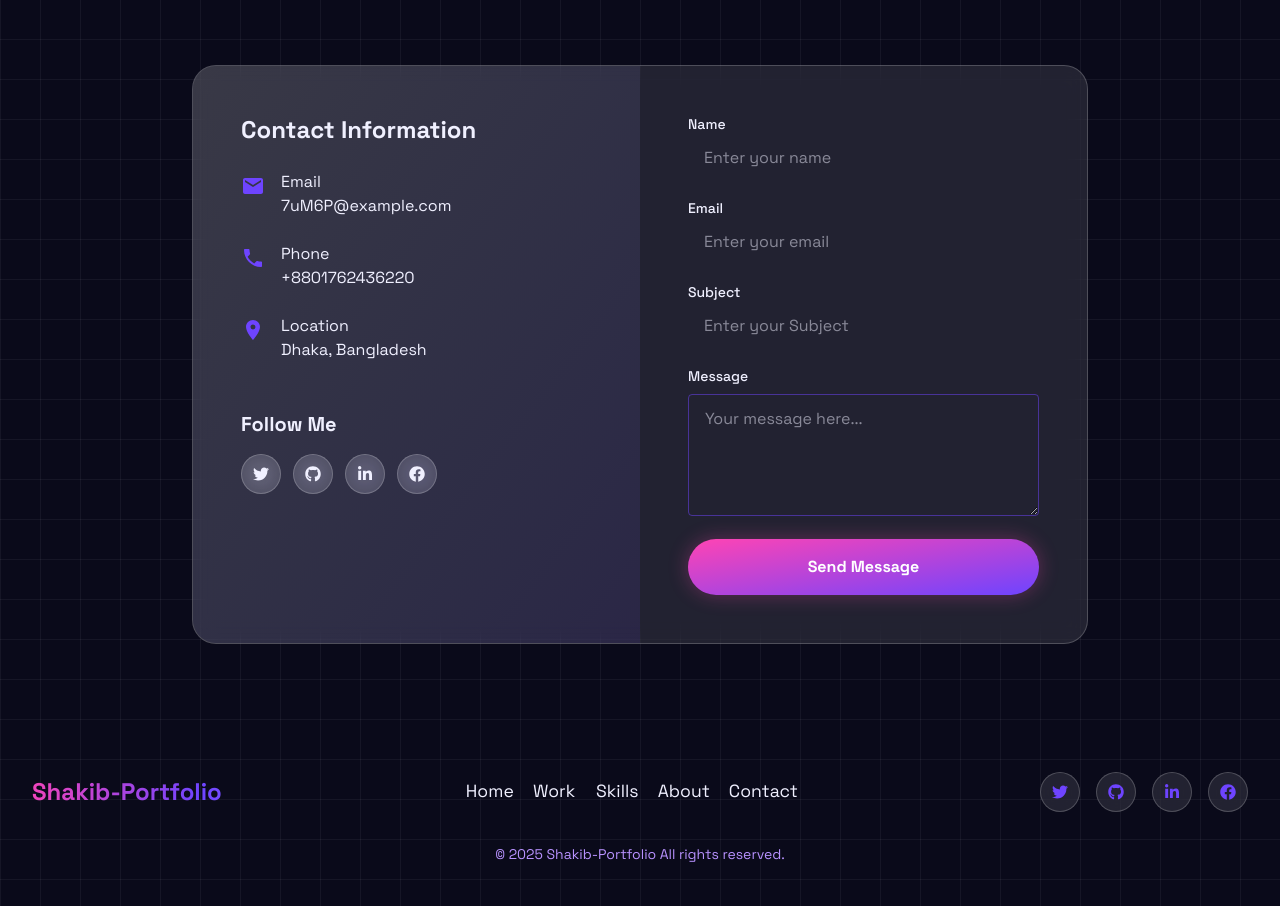
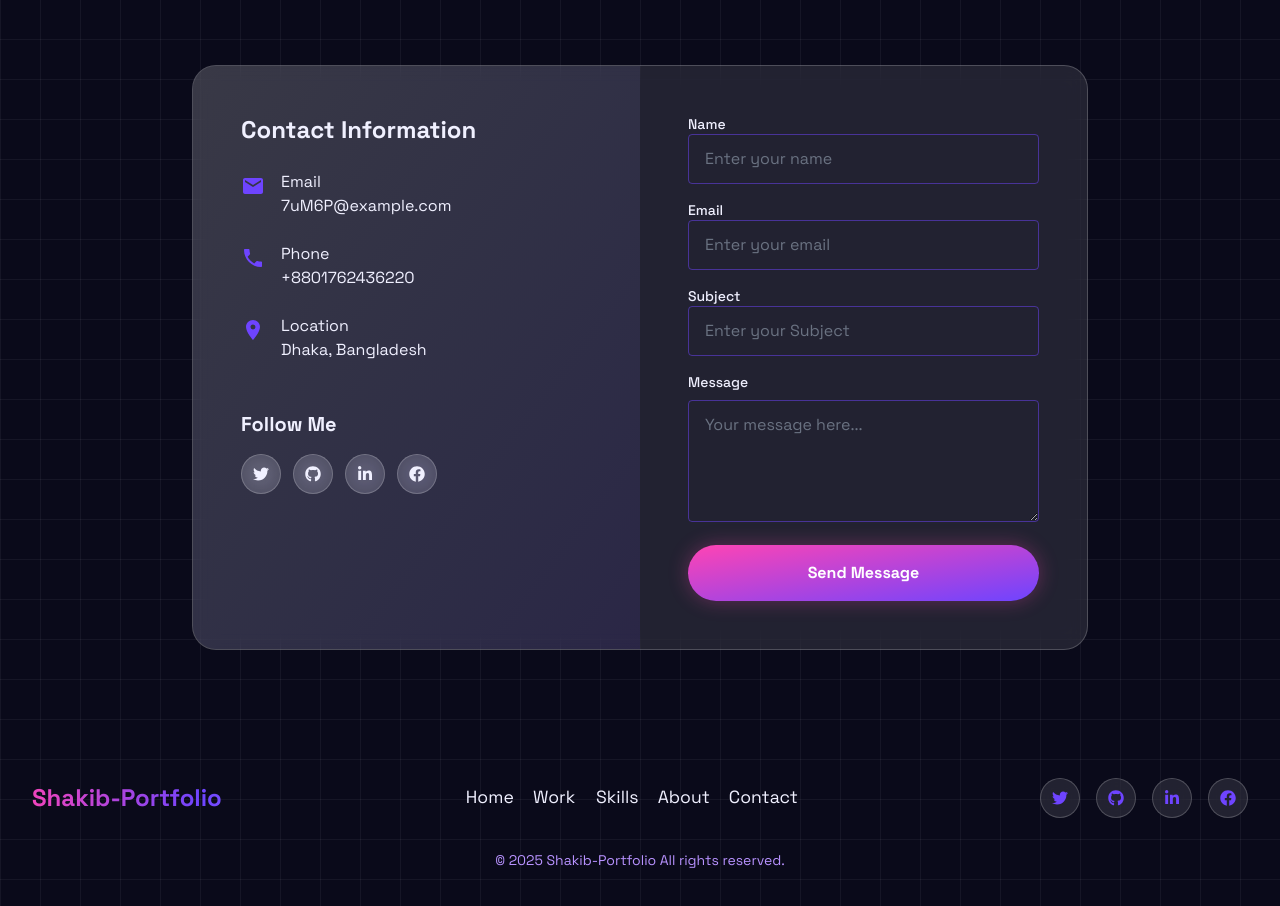
Before and after one commit to nshakib/portfolio-v5, a React (Vite) app: page / in a window 1280 px wide. Shown: the part 3761-4667 px from the top of the page. Built offline with nearby package versions, Linux system fonts and the light colour scheme.

Commit message:
feature: contact placeholder border improved

```diff
--- a/index.html
+++ b/index.html
@@ -2,9 +2,9 @@
 <html lang="en">
   <head>
     <meta charset="UTF-8" />
-    <link rel="icon" type="image/svg+xml" href="/vite.svg" />
+    <link rel="icon" type="image/svg+xml" href="/src/assets/logo.jpg" />
     <meta name="viewport" content="width=device-width, initial-scale=1.0" />
-    <title>v5</title>
+    <title>Shakib-Portfolio v5</title>
   </head>
   <body>
     <div id="root"></div>
--- a/src/components/Contact.tsx
+++ b/src/components/Contact.tsx
@@ -100,8 +100,9 @@ const Contact = () => {
                     <input
                     type={field === "email" ? "email" : "text"}
                     id={field}
-                    className='w-full px-4 py-3 rounded border-neo-primary/50
-                    focus:outline-none transition-all duration-300'
+                    className='w-full px-4 py-3 rounded border border-neo-primary/50
+                    focus:outline-none transition-all duration-300
+                    placeholder:text-gray-500 dark:placeholder:text-white/50'
                     placeholder={`Enter your ${field}`}
                     />
                   </div>
@@ -118,7 +119,8 @@ const Contact = () => {
                   rows={4}
                   placeholder='Your message here...'
                   className='w-full px-4 py-3 rounded border border-neo-primary/50
-                  focus:outline-none transition-all duration-300'>
+                  focus:outline-none transition-all duration-300
+                  placeholder:text-gray-500 dark:placeholder:text-white/50'>
 
                   </textarea>
                 </div>
```
